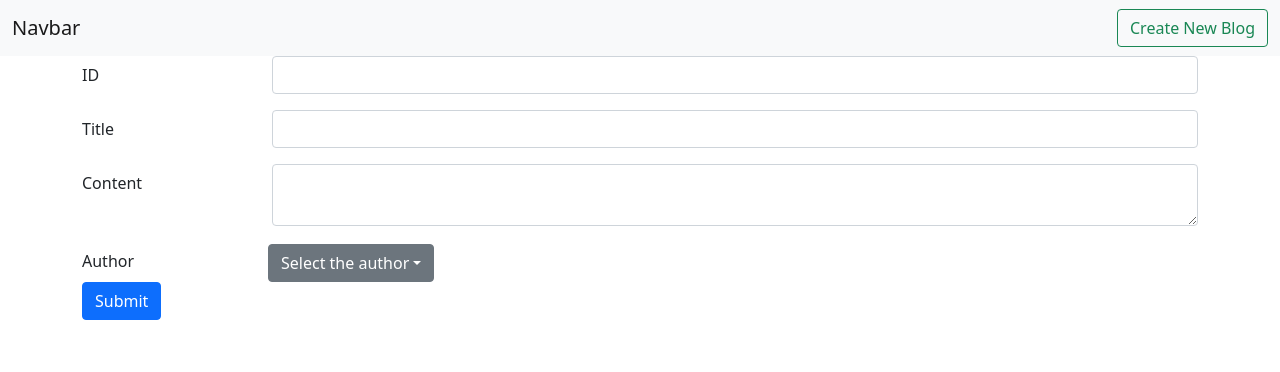
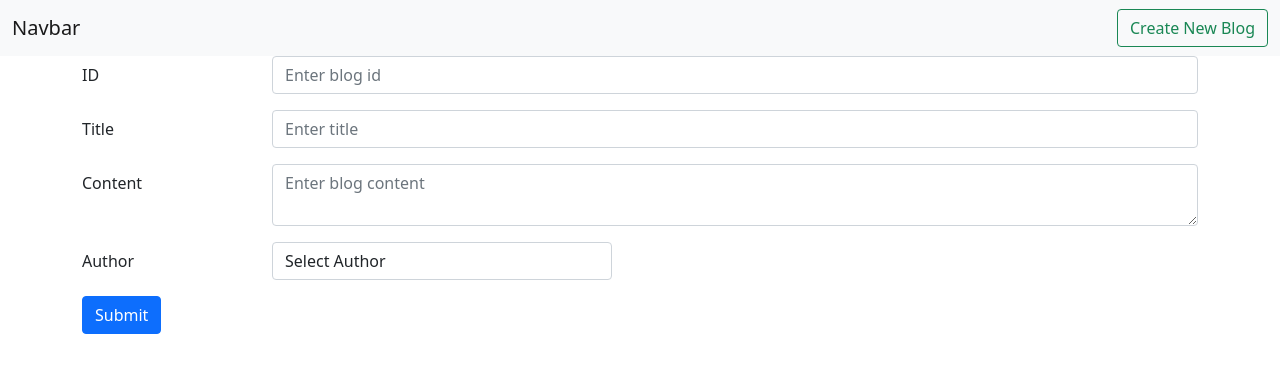
Before and after one commit to NethmaSajani/Blog-Post-Application, a React (Create React App) app in the folder frontend/: page /add in a window 1280 px wide. Shown: the top 372 px of the page. Built offline with nearby package versions, Linux system fonts and the light colour scheme; the HTML template or start-up script is replaced by a standard one.

Commit message:
Implemented insert blog function

```diff
--- a/frontend/package.json
+++ b/frontend/package.json
@@ -6,6 +6,7 @@
     "@testing-library/jest-dom": "^5.16.2",
     "@testing-library/react": "^12.1.3",
     "@testing-library/user-event": "^13.5.0",
+    "axios": "^0.26.0",
     "react": "^17.0.2",
     "react-dom": "^17.0.2",
     "react-router-dom": "^6.2.1",
--- a/frontend/src/components/CreateBlog.js
+++ b/frontend/src/components/CreateBlog.js
@@ -1,19 +1,51 @@
 import React, { useState } from "react";
+import axios from "axios";
 
 //Create new blog
 function CreateBlog() {
+  const [Id, setId] = useState("");
+  const [Title, setTitle] = useState("");
+  const [Content, setContent] = useState("");
+  const [Author, setAuthor] = useState("");
 
+  function sendData(e) {
+    e.preventDefault();
 
+    const newBlog = {
+      Id,
+      Title,
+      Content,
+      Author,
+    };
+
+    axios
+      .post("http://localhost:8070/blog/add", newBlog)
+      .then(() => {
+        alert("Blog added succesfully!");
+      })
+      .catch((err) => {
+        alert(err);
+      });
+  }
 
   return (
     <div className="container">
-      <form>
+      <form onSubmit={sendData}>
         <div className="row mb-3">
           <label for="inputID" className="col-sm-2 col-form-label">
             ID
           </label>
           <div className="col-sm-10">
-            <input type="text" className="form-control" id="inputID"></input>
+            <input
+              type="text"
+              className="form-control"
+              id="inputID"
+              placeholder="Enter blog id"
+              required
+              onChange={(e) => {
+                setId(e.target.value);
+              }}
+            ></input>
           </div>
         </div>
         <div className="row mb-3">
@@ -21,7 +53,16 @@ function CreateBlog() {
             Title
           </label>
           <div className="col-sm-10">
-            <input type="text" className="form-control" id="inputTitle"></input>
+            <input
+              type="text"
+              className="form-control"
+              id="inputTitle"
+              placeholder="Enter title"
+              required
+              onChange={(e) => {
+                setTitle(e.target.value);
+              }}
+            ></input>
           </div>
         </div>
         <div className="row mb-3">
@@ -29,39 +70,37 @@ function CreateBlog() {
             Content
           </label>
           <div className="col-sm-10">
-            <textarea className="form-control" id="inputContent"></textarea>
+            <textarea
+              className="form-control"
+              id="inputContent"
+              placeholder="Enter blog content"
+              required
+              onChange={(e) => {
+                setContent(e.target.value);
+              }}
+            ></textarea>
           </div>
         </div>
-        <div className="dropdown">
+        <div className="row mb-3">
           <label for="inputContent" className="col-sm-2 col-form-label">
             Author
           </label>
-          <button
-            className="btn btn-secondary dropdown-toggle"
-            type="button"
-            id="dropdownMenuButton1"
-            data-bs-toggle="dropdown"
-            aria-expanded="false"
-          >
-            Select the author
-          </button>
-          <ul className="dropdown-menu" aria-labelledby="dropdownMenuButton1">
-            <li>
-              <a className="dropdown-item" href="#">
-                Perera
-              </a>
-            </li>
-            <li>
-              <a className="dropdown-item" href="#">
-                Fernando
-              </a>
-            </li>
-            <li>
-              <a className="dropdown-item" href="#">
-                Silva
-              </a>
-            </li>
-          </ul>
+          <div className="col-sm-10">
+            <select
+              className="form-control"
+              id="food-type"
+              required
+              style={{ width: "9cm" }}
+              onChange={(e) => {
+                setAuthor(e.target.value);
+              }}
+            >
+              <option>Select Author</option>
+              <option value="Perera">Perera</option>
+              <option value="Fernando">Fernando</option>
+              <option value="Silva">Silva</option>
+            </select>
+          </div>
         </div>
         <div>
           <button type="submit" className="btn btn-primary">
@@ -69,7 +108,7 @@ function CreateBlog() {
           </button>
         </div>
       </form>
-      </div>
+    </div>
   );
 }
 
```
Also changed, not shown: 2 other files (tests, documents, lock files or other folders).
